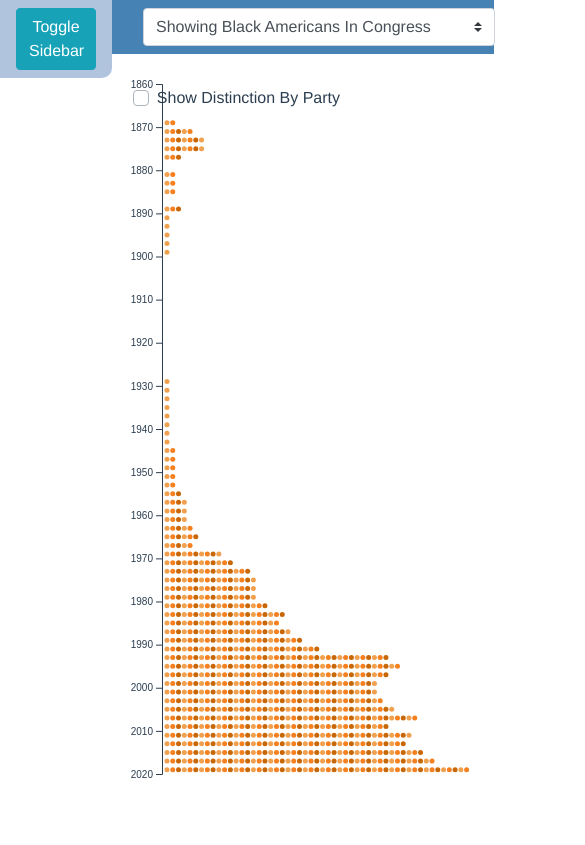
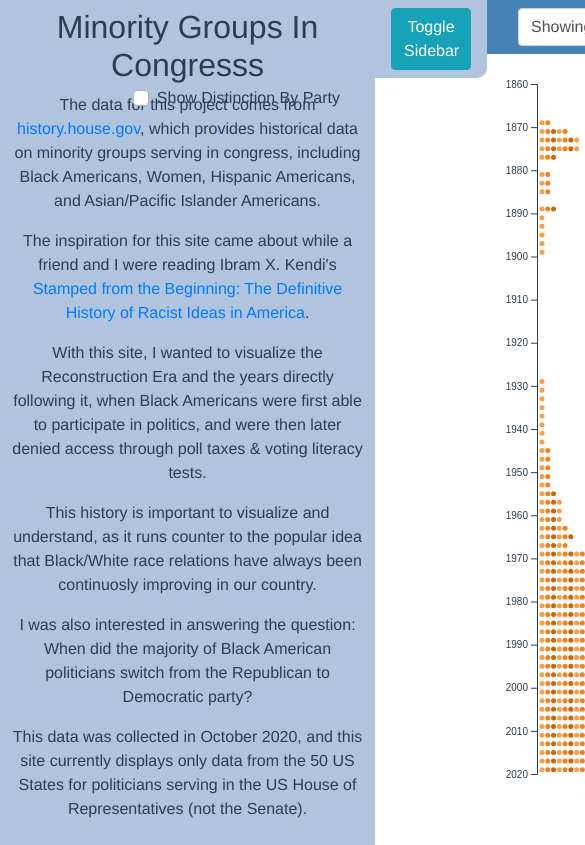
Before and after one commit to ritabc/congress-groups, a Vue app: page / in a window 390 px wide. Shown: the top 845 px of the page, 585 px wide, since content can reach past the window. Built offline with nearby package versions, Linux system fonts and the light colour scheme.

Commit message:
Fix bug in toggled sidebar - use watcher and nextTick instead of media query

```diff
--- a/src/App.vue
+++ b/src/App.vue
@@ -1,6 +1,6 @@
 <template>
   <div id="app" class="wrapper">
-    <div class="sidebar" v-bind:class="{ active: isActive }">
+    <div class="sidebar" v-bind:class="{ active: showSidebar }">
       <sidebar v-bind:title="title"></sidebar>
     </div>
     <div>
@@ -29,12 +29,29 @@ export default {
   data() {
     return {
       title: "Minority Groups In Congresss",
-      isActive: true,
+      showSidebar: true,
+      windowWidth: window.innerWidth,
     };
+  },
+  watch: {
+    windowWidth(newWidth, oldWidth) {
+      this.showSidebar = newWidth > 1000;
+    },
+  },
+  mounted() {
+    this.$nextTick(() => {
+      window.addEventListener("resize", this.onResize);
+    });
+  },
+  beforeDestroy() {
+    window.removeEventListener("resize", this.onResize);
   },
   methods: {
     collapseSidebar() {
-      this.isActive = !this.isActive;
+      this.showSidebar = !this.showSidebar;
+    },
+    onResize() {
+      this.windowWidth = window.innerWidth;
     },
   },
 };
@@ -70,14 +87,16 @@ export default {
   margin-left: 0;
 }
 
-@media (max-width: 1000px) {
+/* The following media query is buggy in that it does the opposite of desired functionality when closing the Sidebar, then making the screen less small. Use watcher and nextTick() instead */
+/* @media (max-width: 1000px) {
   .sidebar.active {
     margin-left: -375px;
   }
   .sidebar {
     margin-left: 0;
   }
-}
+} */
+
 .toggle-button {
   background-color: lightsteelblue;
   border-radius: 0 0 10px 0;
```
